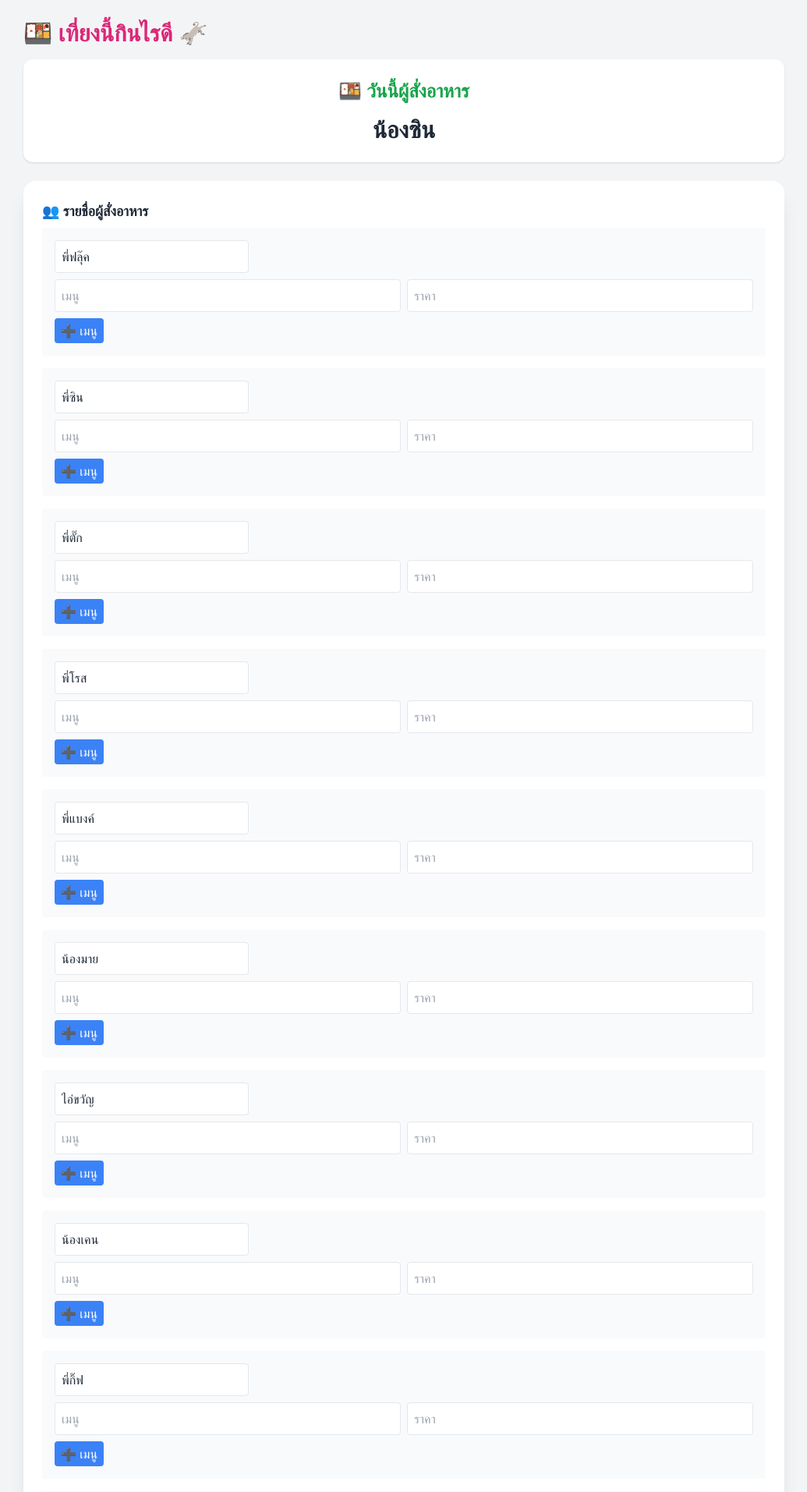
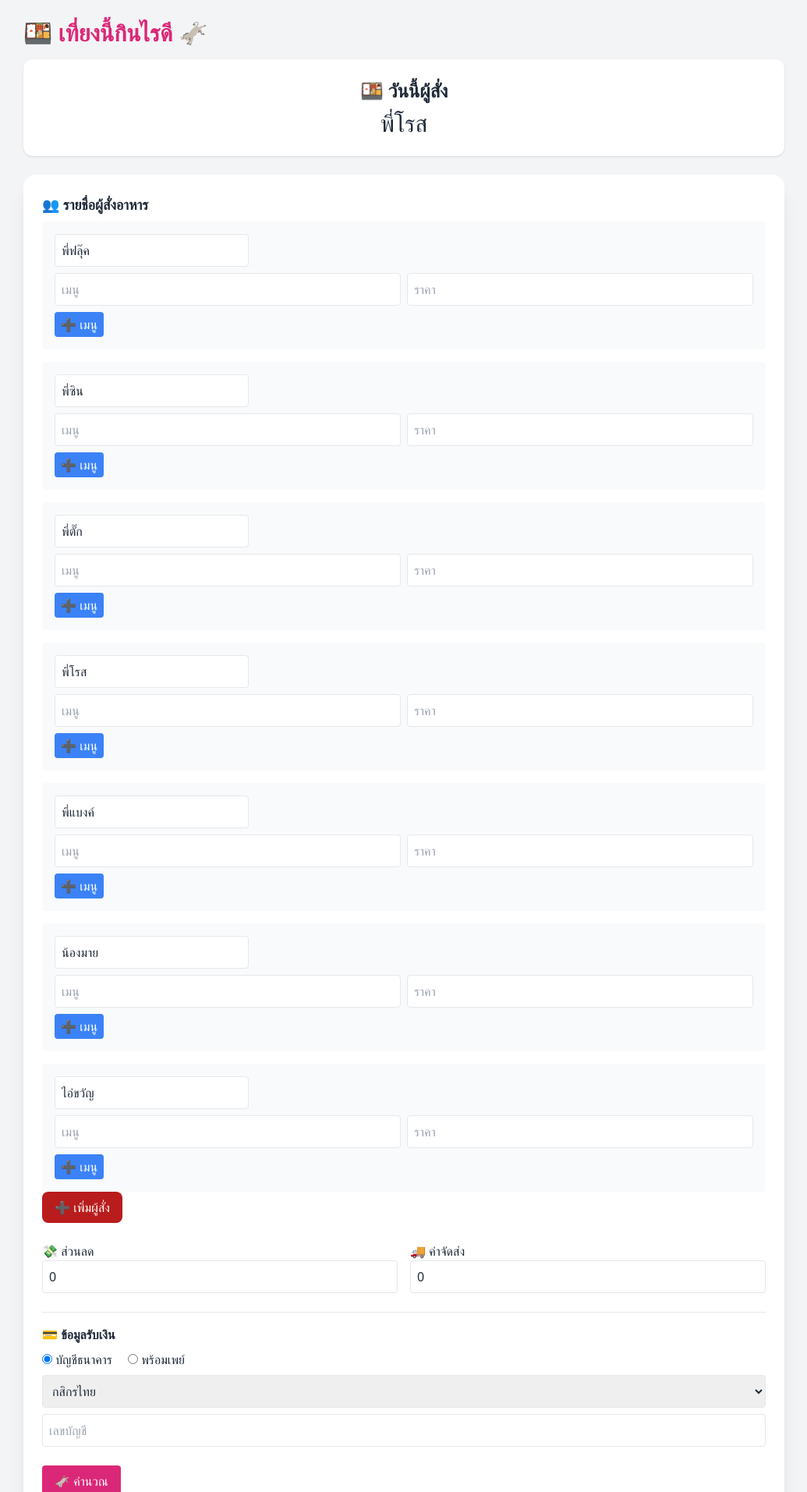
Before and after one commit to FlukeFlukee/Lunch, a Flask app: page / in a window 1280 px wide. Shown: the top 1913 px of the page at 78% size, without its empty margins (122-1157 px from the left). Run offline with Flask 3, Linux system fonts and the light colour scheme; some libraries are stand-ins or nearby versions.

Commit message:
Update index.html

```diff
--- a/templates/index.html
+++ b/templates/index.html
@@ -1,8 +1,8 @@
 <!DOCTYPE html>
 <html lang="th">
 <head>
-  <meta charset="UTF-8" />
-  <meta name="viewport" content="width=device-width, initial-scale=1.0"/>
+<meta charset="UTF-8">
+<meta name="viewport" content="width=device-width, initial-scale=1.0">
 <title>🍱 เที่ยงนี้กินไรดี 🫏</title>
 <script src="https://cdn.tailwindcss.com"></script>
 </head>
@@ -12,43 +12,35 @@
 
 <h1 class="text-3xl font-bold text-pink-600 mb-4">🍱 เที่ยงนี้กินไรดี 🫏</h1>
 
-<!-- วันนี้ใครต้องสั่ง -->
 <div id="todayOrderBox" class="mb-6 bg-white rounded-xl shadow p-6 text-center"></div>
 
 <form id="mainForm" class="space-y-6 bg-white shadow-xl p-6 rounded-2xl">
 
-<!-- ผู้สั่ง -->
 <div>
   <h2 class="text-lg font-semibold mb-2">👥 รายชื่อผู้สั่งอาหาร</h2>
   <div id="userBlocks" class="space-y-4"></div>
   <button type="button" onclick="addUserBlock()"
-    class="bg-red-700 text-white px-4 py-2 rounded-lg">
-    ➕ เพิ่มผู้สั่ง
-  </button>
+    class="bg-red-700 text-white px-4 py-2 rounded-lg">➕ เพิ่มผู้สั่ง</button>
 </div>
 
-<!-- เงิน -->
 <div class="grid grid-cols-1 sm:grid-cols-2 gap-4">
   <div>
-    <label class="block font-medium">💸 ส่วนลด</label>
+    <label>💸 ส่วนลด</label>
     <input type="number" id="discount" class="w-full p-2 border rounded" value="0">
   </div>
   <div>
-    <label class="block font-medium">🚚 ค่าจัดส่ง</label>
+    <label>🚚 ค่าจัดส่ง</label>
     <input type="number" id="delivery" class="w-full p-2 border rounded" value="0">
   </div>
 </div>
 
-<!-- รับเงิน -->
 <div class="border-t pt-4">
-  <h2 class="text-lg font-semibold mb-2">💳 ข้อมูลรับเงิน</h2>
+<h2 class="font-semibold mb-2">💳 ข้อมูลรับเงิน</h2>
 
-  <div class="flex gap-4 mb-3">
 <label><input type="radio" name="payType" value="bank" checked> บัญชีธนาคาร</label>
-    <label><input type="radio" name="payType" value="promptpay"> พร้อมเพย์</label>
-  </div>
+<label class="ml-4"><input type="radio" name="payType" value="promptpay"> พร้อมเพย์</label>
 
-  <div id="bankBox" class="space-y-2">
+<div id="bankBox" class="mt-2">
 <select id="bankName" class="w-full p-2 border rounded">
 <option>กสิกรไทย</option>
 <option>ไทยพาณิชย์</option>
@@ -57,28 +49,22 @@
 <option>กรุงศรี</option>
 <option>ออมสิน</option>
 </select>
-    <input id="bankNumber" class="w-full p-2 border rounded" placeholder="เลขบัญชี">
+<input id="bankNumber" class="w-full p-2 border rounded mt-2" placeholder="เลขบัญชี">
 </div>
 
-  <div id="promptBox" class="space-y-2 hidden">
+<div id="promptBox" class="mt-2 hidden">
 <input id="promptNumber" class="w-full p-2 border rounded" placeholder="เลขพร้อมเพย์">
 </div>
 </div>
 
-<button type="submit" class="bg-pink-600 text-white px-4 py-2 rounded">
-  🫏 คำนวณ
-</button>
-
+<button type="submit" class="bg-pink-600 text-white px-4 py-2 rounded">🫏 คำนวณ</button>
 </form>
 
-<!-- Summary -->
 <div id="resultSection" class="mt-8"></div>
 
-<!-- ปฏิธิน -->
 <div class="mt-6">
-  <button onclick="toggleCalendar()"
-    class="bg-blue-600 text-white px-4 py-2 rounded">
-    📅 แสดง / ซ่อน ปฏิธินผู้สั่งอาหาร
+<button onclick="toggleCalendar()" class="bg-blue-600 text-white px-4 py-2 rounded">
+📅 แสดง / ซ่อน ปฏิธิน
 </button>
 <div id="calendarSection" class="mt-4 hidden"></div>
 </div>
@@ -86,26 +72,22 @@
 </div>
 
 <script>
-/* ================== DATA ================== */
-const defaultUsers=["พี่ฟลุ๊ค","พี่ซิน","พี่ตั๊ก","พี่โรส","พี่แบงค์","น้องมาย","ไอ่ขวัญ","น้องเคน","พี่กิ๊ฟ","พี่ติ๊ก"];
-const orderPersons=["น้องมาย","น้องซิน","พี่ฟลุ๊ค","พี่โรส","ไอ่ขวัญ","พี่แบงค์"];
+/* ===== DATA ===== */
+const defaultUsers=["พี่ฟลุ๊ค","พี่ซิน","พี่ตั๊ก","พี่โรส","พี่แบงค์","น้องมาย","ไอ่ขวัญ"];
+const orderPersons=["น้องมาย","พี่ฟลุ๊ค","พี่โรส","ไอ่ขวัญ","พี่แบงค์"];
 
-/* ================== USER ORDER ================== */
+/* ===== USERS ===== */
 function createMenuRow(){
   const d=document.createElement("div");
   d.className="grid grid-cols-2 gap-2";
-  d.innerHTML=`<input class="food-name p-2 border rounded" placeholder="เมนู">
-               <input class="food-price p-2 border rounded" type="number" placeholder="ราคา">`;
+  d.innerHTML='<input class="food-name p-2 border rounded" placeholder="เมนู"><input class="food-price p-2 border rounded" type="number" placeholder="ราคา">';
   return d;
 }
 
 function addUserBlock(name=""){
   const d=document.createElement("div");
   d.className="bg-gray-50 p-4 rounded";
-  d.innerHTML=`<input class="username p-2 border rounded mb-2" value="${name}">
-               <div class="menu-list space-y-2"></div>
-               <button type="button" onclick="addMenuToUser(this)"
-               class="bg-blue-500 text-white px-2 py-1 mt-2 rounded">➕ เมนู</button>`;
+  d.innerHTML='<input class="username p-2 border rounded mb-2" value="'+name+'"><div class="menu-list"></div><button type="button" class="bg-blue-500 text-white px-2 py-1 mt-2 rounded" onclick="addMenuToUser(this)">➕ เมนู</button>';
   userBlocks.appendChild(d);
   d.querySelector(".menu-list").appendChild(createMenuRow());
 }
@@ -114,12 +96,12 @@ function addMenuToUser(b){
   b.parentElement.querySelector(".menu-list").appendChild(createMenuRow());
 }
 
-/* ================== SUBMIT ================== */
-mainForm.addEventListener("submit", e=>{
+/* ===== SUBMIT ===== */
+mainForm.addEventListener("submit",function(e){
   e.preventDefault();
 
-  const discount=+discount.value||0;
-  const delivery=+delivery.value||0;
+  const discountVal=Number(document.getElementById("discount").value)||0;
+  const deliveryVal=Number(document.getElementById("delivery").value)||0;
 
   const orders=[];
   document.querySelectorAll("#userBlocks > div").forEach(b=>{
@@ -129,86 +111,64 @@ mainForm.addEventListener("submit", e=>{
         orders.push({
           user,
           name:b.querySelectorAll(".food-name")[i].value,
-          price:+p.value
+          price:Number(p.value)
         });
       }
     });
   });
 
-  if(!orders.length) return alert("กรุณากรอกอย่างน้อย 1 เมนู");
+  if(!orders.length){ alert("ยังไม่มีเมนู"); return; }
 
   const totalFood=orders.reduce((s,o)=>s+o.price,0);
-  const total=totalFood-discount+delivery;
+  const total=totalFood-discountVal+deliveryVal;
 
   const payType=document.querySelector("input[name=payType]:checked").value;
   const payInfo=payType==="bank"
-    ? `🏦 ${bankName.value} เลขบัญชี ${bankNumber.value}`
+    ? `🏦 ${bankName.value} ${bankNumber.value}`
     : `📱 พร้อมเพย์ ${promptNumber.value}`;
 
-  const map={};
+  let rows="";
   orders.forEach(o=>{
-    map[o.user]??={sum:0,list:[]};
-    map[o.user].sum+=o.price;
-    map[o.user].list.push(`${o.name} (${o.price})`);
+    rows+=`<tr><td>${o.user}</td><td>${o.name}</td><td>${o.price}</td></tr>`;
   });
 
   resultSection.innerHTML=`
-    <div class="bg-white p-6 rounded-xl shadow">
-      <h2 class="text-xl font-bold text-pink-600 mb-4">📊 สรุปค่าใช้จ่าย</h2>
-      <table class="w-full text-sm border text-center">
-        ${Object.entries(map).map(([u,v])=>`
-          <tr class="border-t">
-            <td>${u}</td>
-            <td class="text-left">${v.list.join("<br>")}</td>
-            <td class="font-bold">${(v.sum/totalFood*total).toFixed(2)}</td>
-          </tr>`).join("")}
+  <div class="bg-white p-6 rounded shadow">
+  <h2 class="text-xl font-bold mb-3">📊 Summary</h2>
+  <table class="w-full border text-center">
+  <thead><tr><th>ชื่อ</th><th>เมนู</th><th>ราคา</th></tr></thead>
+  <tbody>${rows}</tbody>
   </table>
-      <p class="text-right font-bold mt-3">รวม ${total.toFixed(2)} บาท</p>
-      <p class="mt-2 font-semibold">${payInfo}</p>
+  <p class="mt-3 font-bold">รวม ${total.toFixed(2)} บาท</p>
+  <p class="mt-2">${payInfo}</p>
   </div>`;
 });
 
-/* ================== CALENDAR ================== */
-function shuffle(arr){
-  const a=[...arr];
-  for(let i=a.length-1;i>0;i--){
-    const j=Math.floor(Math.random()*(i+1));
-    [a[i],a[j]]=[a[j],a[i]];
+/* ===== CALENDAR ===== */
+function shuffle(a){for(let i=a.length-1;i>0;i--){const j=Math.floor(Math.random()*(i+1));[a[i],a[j]]=[a[j],a[i]];}return a;}
+function generateCalendar(s,e){
+  const c={},p=shuffle(orderPersons);let i=0;
+  for(let d=new Date(s);d<=e;d.setDate(d.getDate()+1)){
+    if(d.getDay()==0||d.getDay()==6)continue;
+    if(i>=p.length){i=0;shuffle(p);}
+    c[d.toISOString().split("T")[0]]=p[i++];
   }
-  return a;
+  return c;
 }
-
-function generateCalendar(start,end){
-  const cal={}, people=shuffle(orderPersons);
-  let idx=0;
-  for(let d=new Date(start); d<=end; d.setDate(d.getDate()+1)){
-    if(d.getDay()==0||d.getDay()==6) continue;
-    if(idx>=people.length){
-      idx=0;
-      people.splice(0,people.length,...shuffle(orderPersons));
-    }
-    cal[d.toISOString().split("T")[0]]=people[idx++];
-  }
-  return cal;
-}
-
 const calendarData=generateCalendar(new Date("2026-01-01"),new Date("2030-12-31"));
 
 (function(){
-  const d=new Date();
-  const k=d.toISOString().split("T")[0];
-  todayOrderBox.innerHTML=`<h2 class="text-2xl font-bold text-green-600">🍱 วันนี้ผู้สั่งอาหาร</h2>
-  <p class="text-3xl mt-4 font-bold">${calendarData[k]||"วันนี้ไม่ต้องสั่ง"}</p>`;
+  const k=new Date().toISOString().split("T")[0];
+  todayOrderBox.innerHTML=`<h2 class="text-2xl font-bold">🍱 วันนี้ผู้สั่ง</h2><p class="text-3xl mt-2">${calendarData[k]||"ไม่ต้องสั่ง"}</p>`;
 })();
 
 function toggleCalendar(){
   calendarSection.classList.toggle("hidden");
-  if(calendarSection.innerHTML) return;
-  calendarSection.innerHTML=Object.entries(calendarData)
-    .map(([d,p])=>`<div>${d} : <b>${p}</b></div>`).join("");
+  if(calendarSection.innerHTML)return;
+  calendarSection.innerHTML=Object.entries(calendarData).map(([d,p])=>`<div>${d} : <b>${p}</b></div>`).join("");
 }
 
-/* ================== PAY TYPE ================== */
+/* ===== PAY TYPE ===== */
 document.querySelectorAll("input[name=payType]").forEach(r=>{
   r.onchange=()=>{
     bankBox.classList.toggle("hidden",r.value!=="bank");
```
Lines whose indentation alone changed are shown as unchanged.
